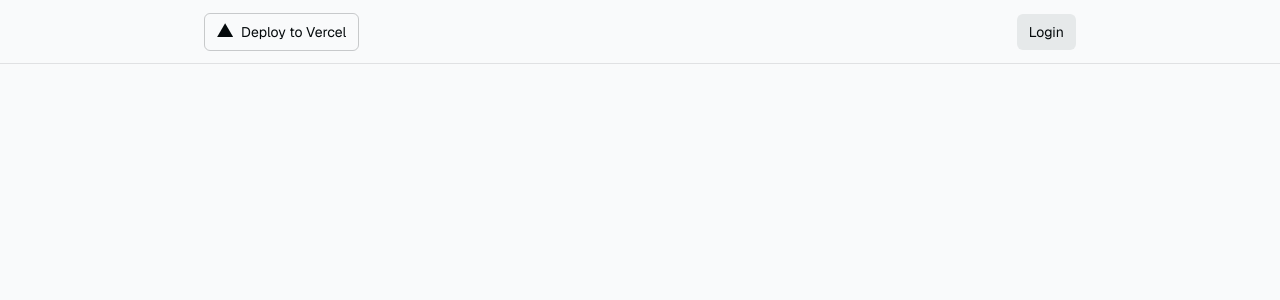
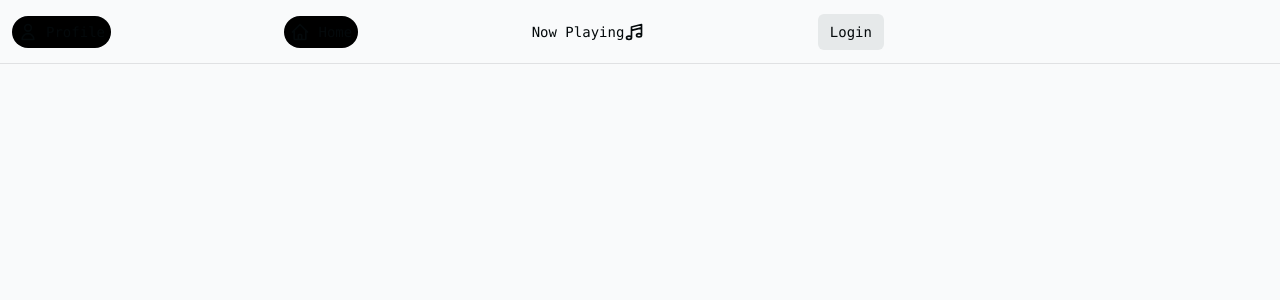
Before and after one commit to ReeseM580/cop4710-App, a Next.js app: page / in a window 1280 px wide. Shown: the top 300 px of the page. Built offline with nearby package versions, Linux system fonts and the light colour scheme; no server answers.

Commit message:
Added some home page design and profile route

```diff
--- a/app/api/get-token/route.ts
+++ b/app/api/get-token/route.ts
@@ -1,8 +1,6 @@
-
-
 export const getAccessToken = async () => {
-    const client_id = process.env.SPOTIFY_CLIENT_ID; // Replace with your client ID
-    const client_secret = process.env.SPOTIFY_CLIENT_SECRET; // Replace with your client secret
+    const client_id = process.env.SPOTIFY_CLIENT_ID;
+    const client_secret = process.env.SPOTIFY_CLIENT_SECRET;
 
 
     fetch('https://accounts.spotify.com/api/token', {
--- /dev/null
+++ b/app/api/spotify.ts
@@ -0,0 +1,33 @@
+import SpotifyWebApi from "spotify-web-api-node";
+
+const scopes = [
+    "user-read-email",
+    "playlist-read-private",
+    "playlist-read-collaborative",
+    "streaming",
+    "user-read-private",
+    "user-library-read",
+    "user-top-read",
+    "user-read-playback-state",
+    "user-modify-playback-state",
+    "user-read-currently-playing",
+    "user-read-recently-played",
+    "user-follow-read",
+].join(',');
+
+const params = {
+    scope: scopes,
+};
+
+const queryParamString = new URLSearchParams(params);
+
+const LOGIN_URL = "https://accounts.spotify.com/authorize?" + queryParamString.toString();
+
+const spotifyApi = new SpotifyWebApi({
+    clientId: process.env.NEXT_PUBLIC_CLIENT_ID,
+    clientSecret: process.env.NEXT_PUBLIC_CLIENT_SECRET,
+});
+
+export default spotifyApi;
+
+export { LOGIN_URL };
--- a/app/layout.tsx
+++ b/app/layout.tsx
@@ -1,5 +1,6 @@
 import { GeistSans } from "geist/font/sans";
 import "./globals.css";
+import Header from "@/components/Header";
 
 const defaultUrl = process.env.VERCEL_URL
   ? `https://${process.env.VERCEL_URL}`
@@ -7,8 +8,8 @@ const defaultUrl = process.env.VERCEL_URL
 
 export const metadata = {
   metadataBase: new URL(defaultUrl),
-  title: "Next.js and Supabase Starter Kit",
-  description: "The fastest way to build apps with Next.js and Supabase",
+  title: "Now Playing",
+  description: "The Daily Song App",
 };
 
 export default function RootLayout({
@@ -17,7 +18,7 @@ export default function RootLayout({
   children: React.ReactNode;
 }) {
   return (
-    <html lang="en" className={GeistSans.className}>
+    <html lang="en">
       <body className="bg-background text-foreground">
         <main className="min-h-screen flex flex-col items-center">
           {children}
--- a/app/page.tsx
+++ b/app/page.tsx
@@ -1,3 +1,10 @@
+import {
+    HomeIcon,
+    SearchIcon,
+    HeartIcon,
+    UserIcon,
+    MusicNoteIcon
+} from "@heroicons/react/outline"
 import DeployButton from "../components/DeployButton";
 import AuthButton from "../components/AuthButton";
 import { createClient } from "@/utils/supabase/server";
@@ -6,10 +13,15 @@ import SignUpUserSteps from "@/components/SignUpUserSteps";
 import Header from "@/components/Header";
 import { cookies } from "next/headers";
 import { getAccessToken } from "./api/get-token/route";
+import { signOut, useSession } from "next-auth/react"
+import { useEffect, useState } from "react";
+import spotifyApi from "./api/spotify";
+import Link from 'next/link';
+
+
 
 export default async function Index() {
   const cookieStore = cookies();
-
   const canInitSupabaseClient = () => {
     // This function is just for the interactive tutorial.
     // Feel free to remove it once you have Supabase connected.
@@ -24,26 +36,42 @@ export default async function Index() {
   const isSupabaseConnected = canInitSupabaseClient();
 
   return (
-    <div className="flex-1 w-full flex flex-col gap-20 items-center">
-      <nav className="w-full flex justify-center border-b border-b-foreground/10 h-16">
+    <div className="flex-1 w-full flex flex-col gap-20 items-center"  style={{ fontFamily: 'monaco' }}>
+      <nav className="w-full flex justify-left border-b border-b-foreground/10 h-16">
         <div className="w-full max-w-4xl flex justify-between items-center p-3 text-sm">
-          <DeployButton />
+         {/*<DeployButton />*/}
+
+            <Link href="/profile"className="flex bg-black rounded-full
+            hover:bg-gray-500 items-center space-x-2
+            hover:text-white cursor-pointer
+            hover:opacity-80 p-1.5">
+                <UserIcon className="h-5 w-5"/>
+                <p>Profile</p>
+            </Link>
+
+            <Link href="/"className="flex bg-black rounded-full
+            hover:bg-gray-500 items-center space-x-2
+            hover:text-white cursor-pointer
+            hover:opacity-80 p-1.5">
+                <HomeIcon className="h-5 w-5"/>
+                <p>Home</p>
+            </Link>
+
+            <div className="flex">
+                <h1 >Now Playing</h1>
+                <MusicNoteIcon className="h-5 w-5" />
+            </div>
+
           {isSupabaseConnected && <AuthButton />}
+
         </div>
       </nav>
 
+        <div className="flex scrollbar-hide border-white">
 
 
+        </div>
 
-      <div className="animate-in flex-1 flex flex-col gap-20 opacity-0 max-w-4xl px-3">
-
-
-      </div>
-
-<footer className="w-full border-t border-t-foreground/10 p-8 flex justify-center text-center text-xs">
-
-
-      </footer>
     </div>
   );
 }
--- /dev/null
+++ b/app/profile/[userid]/profile.tsx
@@ -0,0 +1,14 @@
+import { createClient } from '@/utils/supabase/server';
+import { cookies } from 'next/headers';
+
+export default async function Profile() {
+  const cookieStore = cookies()
+  const supabase = createClient(cookieStore);
+
+    return (
+        <div>
+
+        </div>
+    )
+
+}
```
Also changed, not shown: package.json (+6 -2 lines), 1 other file (tests, documents, lock files or other folders).
